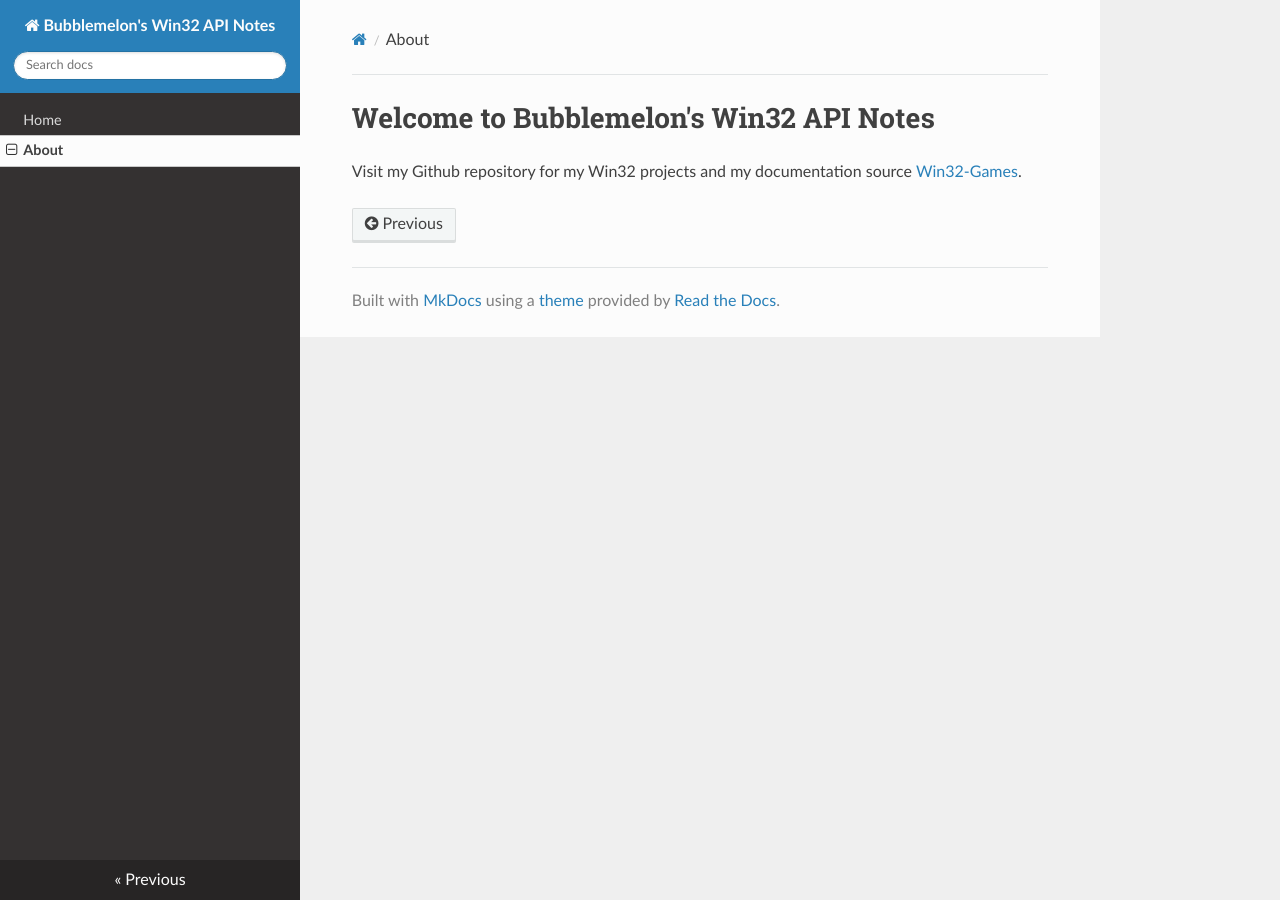
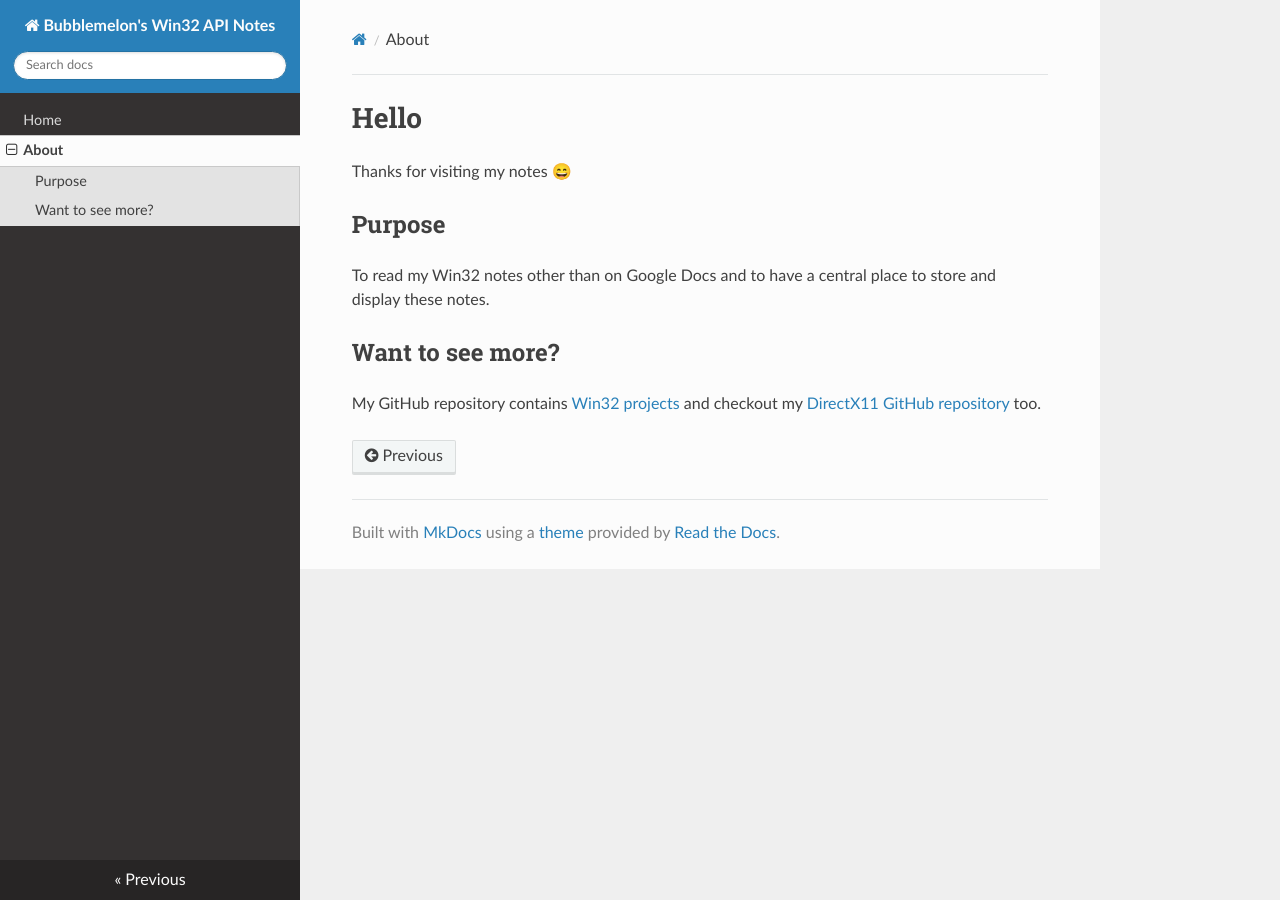
Before and after one commit to Bubblemelon/Win32-Games, an MkDocs documentation site: the page built from docs/about.md, in a window 1280 px wide. Built offline with MkDocs 1.6.1, drawn with Linux system fonts in a browser that asks for light colours; nearby versions of some CDN libraries; a script that is not in the unit is left out.

Commit message:
format and phrasing

```diff
--- a/docs/about.md
+++ b/docs/about.md
@@ -1,3 +1,9 @@
-# Welcome to Bubblemelon's Win32 API Notes
+# Hello
 
-Visit my Github repository for my Win32 projects and my documentation source [Win32-Games](https://github.com/bubblemelon/Win32-Games).
+Thanks for visiting my notes 😄
+
+## Purpose
+To read my Win32 notes other than on Google Docs and to have a central place to store and display these notes.
+
+## Want to see more?
+My GitHub repository contains [Win32 projects](https://github.com/bubblemelon/Win32-Games) and checkout my [DirectX11 GitHub repository](https://github.com/Bubblemelon/DirectXSorcery) too.
```
